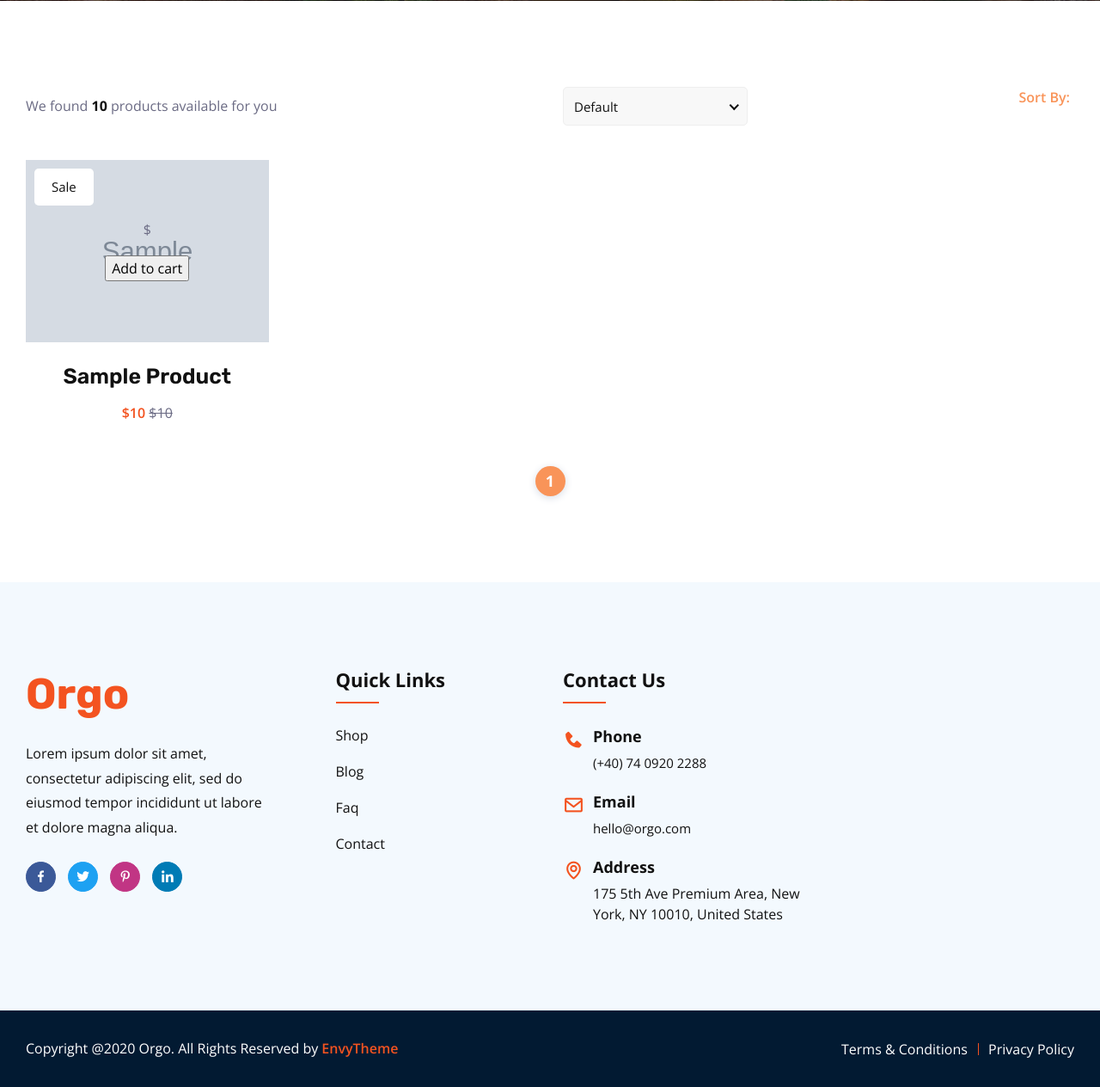
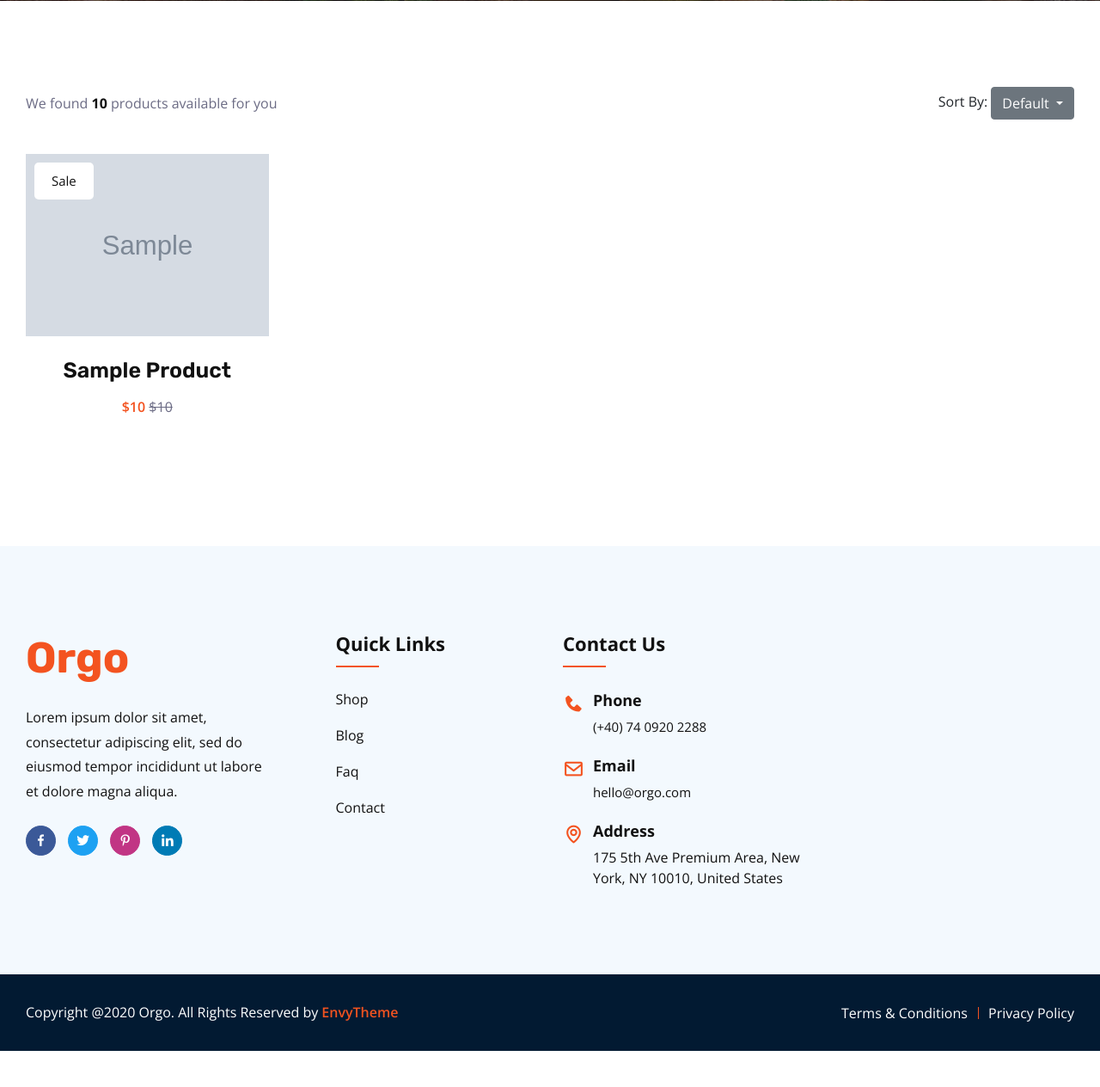
Before and after one commit to Amankaium/pybeelog, a Django app: page /shop/ in a window 1280 px wide. Shown: the part 547-1811 px from the top of the page at 86% size. After the commit the page ends 1769 px from the top, so only its background shows below. Run offline with Django 4.2, Linux system fonts and the light colour scheme; tables that the repository leaves empty hold one stand-in row (values such as "Sample post"); grey boxes marked "Sample" are stand-in pictures; parts of the project's set-up code (start-up, migrations or seed data) failed here and were passed over; some libraries are stand-ins or nearby versions.

Commit message:
'second'

```diff
--- a/shop/templates/shop/shop.html
+++ b/shop/templates/shop/shop.html
@@ -30,16 +30,22 @@
                     </div>
 
                     <div class="col-lg-6 col-md-6 ordering">
-                    <div class="select-box">
-                        <label>Sort By:</label>
-                        <select>
-                            <option>Default</option>
-                            <option>Popularity</option>
-                            <option>Latest</option>
-                            <option>Price: low to high</option>
-                            <option>Price: high to low</option>
-                        </select>
+
+                        <form action="{% url 'shop' %}" method="get" id="sortProduct" class="orderby">
+
+                            <div class="box sort pull-right">
+                              <span>Sort By:</span>
+                              <button class="btn btn-secondary dropdown-toggle" type="button" id="dropdownMenuButton" data-toggle="dropdown" aria-haspopup="true" aria-expanded="false">
+                                Default
+                              </button>
+                             <ul class="dropdown-menu" role="menu" aria-labelledby="dropdownMenuButton">
+                                <li class="dropdown-item"><input type="submit" name="orderby" value="Default"></li>
+                                <li class="dropdown-item"><input type="submit" name="orderby" value="Popularity"></li>
+                                <li class="dropdown-item"><input type="submit" name="orderby" value="Price: low to high"></li>
+                                <li class="dropdown-item"><input type="submit" name="orderby" value="Price: high to low"></li>
+                             </ul>
                             </div>
+                        </form>
                     </div>
                 </div>
 
@@ -48,20 +54,15 @@
                     <div class="col-lg-3 col-md-6">
                         <div class="top-products-item">
                             <div class="products-image">
-                                <a href="{{ product.get_absolute_url }}"><img src="{{ product.img.url }}" alt="image"
-                                                                              height="650" width="650"></a>
+                                <a href="{{ product.get_absolute_url }}"><img src="{{ product.img.url }}" alt="image" height="650" width="650"></a>
 
                                 <ul class="products-action">
-                                    <p class="price">${{ product.price }}</p>
-                                    <form action="{% url "cart:cart_add" product.id %}" method="post">
-                                        {{ cart_product_form }}
-                                        {% csrf_token %}
-                                        <input type="submit" value="Add to cart">
-                                    </form>
+                                    <li>
+                                        <a href="{% url 'cart:cart_add' product.id %}" data-tooltip="tooltip" data-placement="top" title="Add to Cart"><i class="flaticon-shopping-cart"></i></a>
+                                    </li>
 
                                     <li>
-                                        <a href="#" data-tooltip="tooltip" data-placement="top" title="Quick View"
-                                           data-toggle="modal" data-target="#productsQuickView">
+                                        <a href="#" data-tooltip="tooltip" data-placement="top" title="Quick View" data-toggle="modal" data-target="#productsQuickView">
                                             <i class="flaticon-search"></i>
                                         </a>
                                     </li>
@@ -90,22 +91,22 @@
 
                     <div class="col-lg-12 col-md-12">
                         <div class="pagination-area">
-                        {% if products.has_previous %}
-                            <a href="?page={{ products.previous_page_number }}" class="prev page-numbers">
+                            {% if page_obj.has_previous %}
+                            <a href="?page={{ page_obj.previous_page_number }}" class="prev page-numbers">
                                 <i class="flaticon-left-arrow"></i>
                             </a>
                             {% endif %}
-                        {% for i in products.paginator.page_range %}
-                            {% if i > products.number|add:-3 and i < products.number|add:3 %}
-                                {% if products.number == i %}
-                                    <span class="page-numbers current" aria-current="page">{{ products.number }}</span>
+                            {% for i in page_obj.paginator.page_range %}
+                                {% if i > page_obj.number|add:-3 and i < page_obj.number|add:3 %}
+                                    {% if page_obj.number == i %}
+                                        <span class="page-numbers current" aria-current="page">{{ page_obj.number }}</span>
                                     {% else %}
                                         <a href="?page={{ i }}" class="page-numbers">{{ i }}</a>
                                     {% endif %}
                                 {% endif %}
                             {% endfor %}
-                        {% if products.has_next %}
-                            <a href="?page={{ products.next_page_number }}" class="next page-numbers">
+                            {% if page_obj.has_next %}
+                            <a href="?page={{ page_obj.next_page_number }}" class="next page-numbers">
                                 <i class="flaticon-right-arrow"></i>
                             </a>
                             {% endif %}
```
Lines whose indentation alone changed are shown as unchanged.
